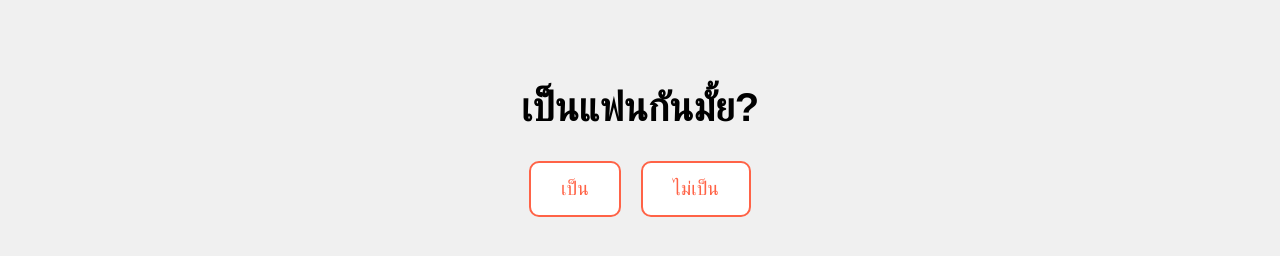
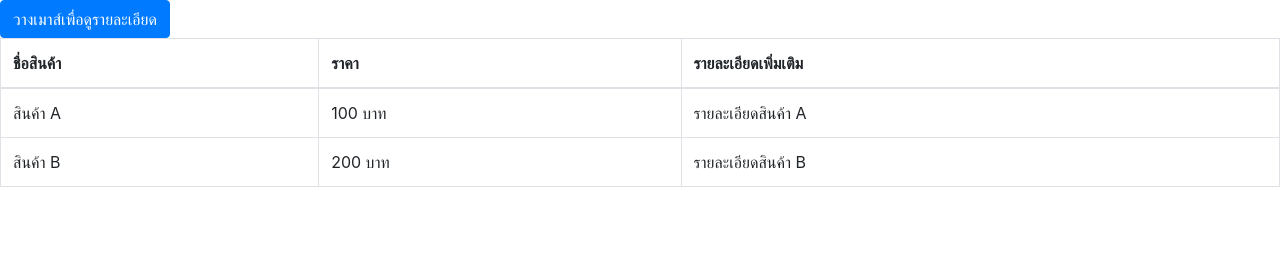
Before and after one commit to G4rfield666/Test, a plain HTML site: page index.html in a window 1280 px wide. Drawn offline with nearby package versions, Linux system fonts and the light colour scheme.

Commit message:
Update index.html

```diff
--- a/index.html
+++ b/index.html
@@ -1,100 +1,67 @@
 <!DOCTYPE html>
-<html lang="th">
+<html lang="en">
 
 <head>
     <meta charset="UTF-8">
     <meta name="viewport" content="width=device-width, initial-scale=1.0">
-    <title>คำถามเกี่ยวกับความสัมพันธ์</title>
-    <style>
-        body {
-            font-family: 'Arial', sans-serif;
-            background-color: #f0f0f0;
-            text-align: center;
-            padding: 50px;
-        }
+    <title>Document</title>
+    <link href="https://maxcdn.bootstrapcdn.com/bootstrap/4.5.2/css/bootstrap.min.css" rel="stylesheet">
+    <script src="https://code.jquery.com/jquery-3.5.1.min.js"></script>
+    <script src="https://maxcdn.bootstrapcdn.com/bootstrap/4.5.2/js/bootstrap.bundle.min.js"></script>
 
-        h1 {
-            font-size: 2.5em;
-            margin-bottom: 30px;
-        }
-
-        .button-container {
-            display: flex;
-            justify-content: center;
-            gap: 20px;
-        }
-
-        button {
-            padding: 15px 30px;
-            font-size: 1.2em;
-            cursor: pointer;
-            border: 2px solid #FF6347;
-            background-color: #fff;
-            color: #FF6347;
-            border-radius: 10px;
-            transition: transform 0.3s ease;
-            position: relative;
-        }
-
-        button:hover {
-            background-color: #FF6347;
-            color: white;
-        }
-
-        .result {
-            margin-top: 30px;
-            font-size: 1.5em;
-        }
-    </style>
 </head>
 
 <body>
+    <!-- <button type="button" class="btn btn-primary" data-toggle="popover" title="ข้อมูลเพิ่มเติม"
+        data-content="นี่คือข้อความที่จะแสดงใน popover">คลิกเพื่อดูรายละเอียด</button>
+    <script>
+        $(document).ready(function () {
+            $('[data-toggle="popover"]').popover();
+        });
 
-    <h1>เป็นแฟนกันมั้ย?</h1>
+    </script> -->
 
-    <div class="button-container">
-        <button id="yes">เป็น</button>
-        <button id="not-fan">ไม่เป็น</button>
-    </div>
+    <!-- ปุ่มที่ใช้ popover -->
+    <button type="button" class="btn btn-primary" data-toggle="popover" data-trigger="hover" title="ข้อมูลเพิ่มเติม"
+        data-content="นี่คือข้อความที่จะแสดงใน popover">วางเมาส์เพื่อดูรายละเอียด</button>
 
-    <div class="result" id="result"></div>
-
+    <!-- JavaScript สำหรับเปิดใช้งาน popover -->
     <script>
-        // เมื่อกดปุ่ม "เป็น"
-        document.getElementById('yes').onclick = function () {
-            document.getElementById('result').innerText = "เย้! เราเป็นแฟนกันแล้ว ❤️";
-        };
-
-        // เมื่อกดปุ่ม "ไม่เป็น"
-        document.getElementById('not-fan').onclick = function () {
-            document.getElementById('result').innerText = "อ่า... น่าเสียดายจริงๆ 😔";
-        };
-
-        // ฟังก์ชันให้ปุ่ม "ไม่เป็น" ขยับออกไปเมื่อเมาส์เข้ามาใกล้ โดยไม่ให้หลุดขอบหน้าจอ
-        var notFanButton = document.getElementById('not-fan');
-        document.addEventListener('mousemove', function (event) {
-            var buttonRect = notFanButton.getBoundingClientRect();
-            var mouseX = event.clientX;
-            var mouseY = event.clientY;
-
-            // ตรวจสอบว่าตำแหน่งเมาส์อยู่ในระยะห่าง 150px จากปุ่มหรือไม่
-            var distanceX = Math.abs(mouseX - (buttonRect.left + buttonRect.width / 2));
-            var distanceY = Math.abs(mouseY - (buttonRect.top + buttonRect.height / 2));
-
-            if (distanceX < 100 && distanceY < 50) {
-                // คำนวณตำแหน่งใหม่โดยไม่ให้หลุดออกจากขอบหน้าจอ
-                var maxX = window.innerWidth - buttonRect.width;
-                var maxY = window.innerHeight - buttonRect.height;
-                var newX = Math.min(Math.max(0, buttonRect.left + (Math.random() - 0.5) * 300), maxX);
-                var newY = Math.min(Math.max(0, buttonRect.top + (Math.random() - 0.5) * 200), maxY);
-
-                notFanButton.style.position = "absolute";
-                notFanButton.style.left = newX + "px";
-                notFanButton.style.top = newY + "px";
-            }
+        $(document).ready(function () {
+            $('[data-toggle="popover"]').popover();
         });
     </script>
 
+<!-- ตารางพร้อม popover ในทุกเซลล์ -->
+<table class="table table-bordered">
+  <thead>
+    <tr>
+      <th data-toggle="popover" data-trigger="hover" title="ชื่อคอลัมน์" data-content="ชื่อสินค้า">ชื่อสินค้า</th>
+      <th data-toggle="popover" data-trigger="hover" title="ชื่อคอลัมน์" data-content="ราคาสินค้า">ราคา</th>
+      <th data-toggle="popover" data-trigger="hover" title="ชื่อคอลัมน์" data-content="รายละเอียดสินค้า">รายละเอียดเพิ่มเติม</th>
+    </tr>
+  </thead>
+  <tbody>
+    <tr>
+      <td data-toggle="popover" data-trigger="hover" title="สินค้า A" data-content="นี่คือสินค้า A">สินค้า A</td>
+      <td data-toggle="popover" data-trigger="hover" title="รหฟกาคา" data-content="100 บาท6666666666666666666666666666666666666666666666666">100 บาท</td>
+      <td data-toggle="popover" data-trigger="hover" title="รายละเอียด" data-content="รายละเอียดเพิ่มเติมเกี่ยวกับสินค้า A">รายละเอียดสินค้า A</td>
+    </tr>
+    <tr>
+      <td data-toggle="popover" data-trigger="hover" title="สินค้า B" data-content="นี่คือสินค้า B">สินค้า B</td>
+      <td data-toggle="popover" data-trigger="hover" title="ราคา" data-content="200 บาท">200 บาท</td>
+      <td data-toggle="popover" data-trigger="hover" title="รายละเอียด" data-content="รายละเอียดเพิ่มเติมเกี่ยวกับสินค้า B">รายละเอียดสินค้า B</td>
+    </tr>
+    <!-- เพิ่มแถวและเซลล์เพิ่มเติมได้ตามต้องการ -->
+  </tbody>
+</table>
+
+<!-- JavaScript สำหรับเปิดใช้งาน popover -->
+<script>
+  $(document).ready(function(){
+    $('[data-toggle="popover"]').popover();
+  });
+</script>
 </body>
 
 </html>
```
